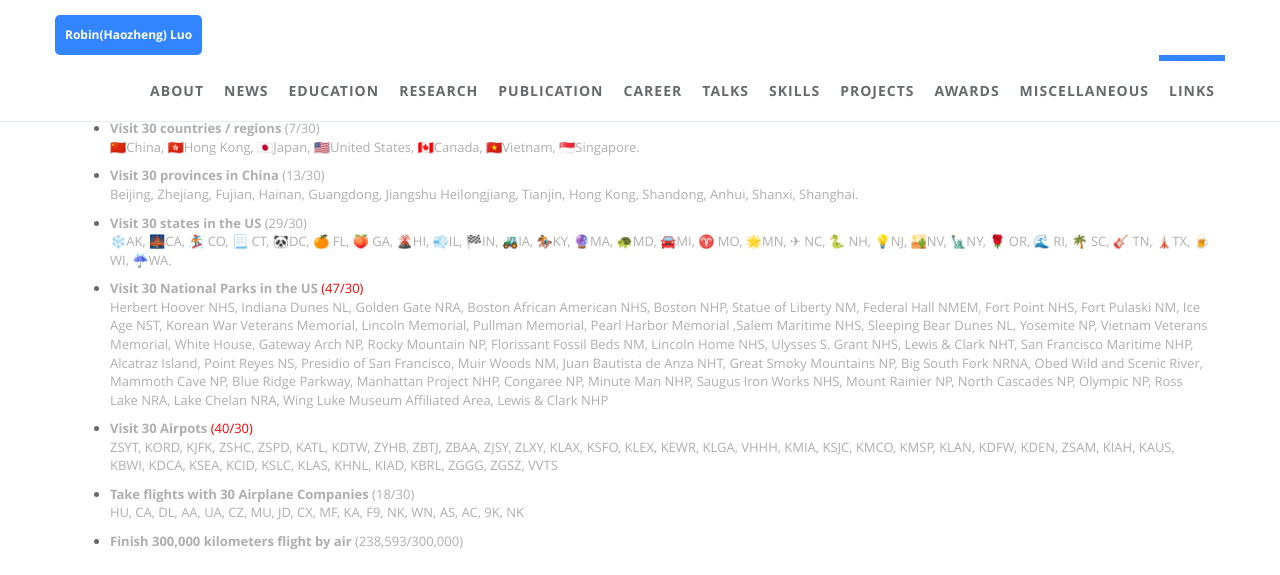
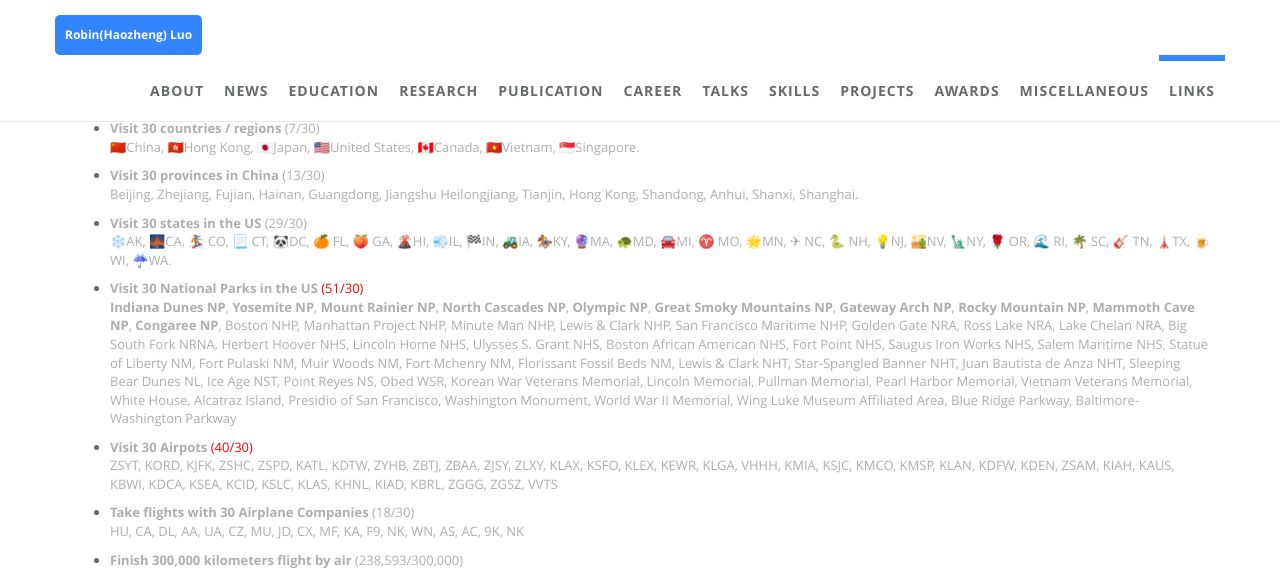
Before and after one commit to robinzixuan/robin.github.io, a Jekyll site: the page built from index.html, in a window 1280 px wide and 900 px high, scrolled down 12590 px, cut to the strip 0-575 px from the top of the window. Built offline with Jekyll 4.4.1, drawn with Linux system fonts in a browser that asks for light colours.

Commit message:
Update miscellaneous.html

```diff
--- a/_includes/sections/miscellaneous.html
+++ b/_includes/sections/miscellaneous.html
@@ -20,17 +20,10 @@
     <li><p><b>Visit 30 states in the US</b> (29/30)<br />
     ❄️AK, 🌉CA, 🏂 CO, 📃 CT, 🐼DC, 🍊 FL, 🍑 GA, 🌋HI, 💨IL, 🏁IN, 🚜IA, 🏇KY, 🔮MA, 🐢MD,  🚘MI, ♈ MO, 🌟MN, ✈ NC, 🐍 NH, 💡NJ, 🏜️NV, 🗽NY, 🌹 OR, 🌊 RI,  🌴 SC,  🎸 TN, 🗼TX, 🍺WI, ☔WA.</p>
     </li>
-    <li><p><b>Visit 30 National Parks in the US</b> <span style="color:red"> (47/30)</span><br />
-         Herbert Hoover NHS, Indiana Dunes NL, Golden Gate NRA, Boston African American
-        NHS, Boston NHP, Statue of Liberty NM, Federal Hall NMEM, Fort Point NHS, Fort Pulaski NM,
-    Ice Age NST, Korean War Veterans Memorial, Lincoln Memorial, Pullman Memorial, Pearl Harbor Memorial
-,Salem Maritime NHS, Sleeping Bear Dunes NL, Yosemite NP, Vietnam Veterans Memorial, White House, Gateway Arch NP,
-        Rocky Mountain NP, Florissant Fossil Beds NM, Lincoln Home NHS, Ulysses S. Grant NHS, Lewis & Clark NHT,
-        San Francisco Maritime NHP, Alcatraz Island, Point Reyes NS, Presidio of San Francisco, Muir Woods NM, Juan Bautista de Anza NHT,
-        Great Smoky Mountains NP, Big South Fork NRNA, Obed Wild and Scenic River, Mammoth Cave NP, Blue Ridge Parkway, Manhattan Project NHP,
-        Congaree NP, Minute Man NHP, Saugus Iron Works NHS, Mount Rainier NP, North Cascades NP, Olympic NP, Ross Lake NRA, Lake Chelan NRA,
-        Wing Luke Museum Affiliated Area, Lewis & Clark NHP
-    </p>
+    <li><p><b>Visit 30 National Parks in the US</b> <span style="color:red"> (51/30)</span><br />
+         <b>Indiana Dunes NP</b>, <b>Yosemite NP</b>, <b>Mount Rainier NP</b>, <b>North Cascades NP</b>, <b>Olympic NP</b>, <b>Great Smoky Mountains NP</b>, <b>Gateway Arch NP</b>, <b>Rocky Mountain NP</b>, <b>Mammoth Cave NP</b>, <b>Congaree NP</b>, Boston NHP, Manhattan Project NHP,  Minute Man NHP,  Lewis & Clark NHP, San Francisco Maritime NHP, Golden Gate NRA, Ross Lake NRA, Lake Chelan NRA, Big South Fork NRNA, Herbert Hoover NHS, Lincoln Home NHS, Ulysses S. Grant NHS,  Boston African American NHS, Fort Point NHS, Saugus Iron Works NHS, Salem Maritime NHS, Statue of Liberty NM, Fort Pulaski NM, Muir Woods NM, Fort Mchenry NM, Florissant Fossil Beds NM, Lewis & Clark NHT, Star-Spangled Banner NHT, Juan Bautista de Anza NHT,  Sleeping Bear Dunes NL, Ice Age NST, Point Reyes NS, Obed WSR, Korean War Veterans Memorial, Lincoln Memorial, Pullman Memorial, Pearl Harbor Memorial,  Vietnam Veterans Memorial, White House,   Alcatraz Island, Presidio of San Francisco, Washington Monument, World War II Memorial,
+    Wing Luke Museum Affiliated Area,  Blue Ridge Parkway, Baltimore-Washington Parkway </p>
+
         </li>
     <li><p><b>Visit 30 Airpots</b> <span style="color:red">(40/30)</span><br />
         ZSYT, KORD, KJFK, ZSHC, ZSPD, KATL, KDTW, ZYHB, ZBTJ, ZBAA, ZJSY, ZLXY, KLAX, KSFO, KLEX, KEWR, KLGA, VHHH, KMIA, KSJC, KMCO, KMSP, KLAN, KDFW, KDEN, ZSAM, KIAH, KAUS, KBWI, KDCA, KSEA, KCID, KSLC, KLAS, KHNL, KIAD, KBRL, ZGGG, ZGSZ, VVTS  </p>
```
